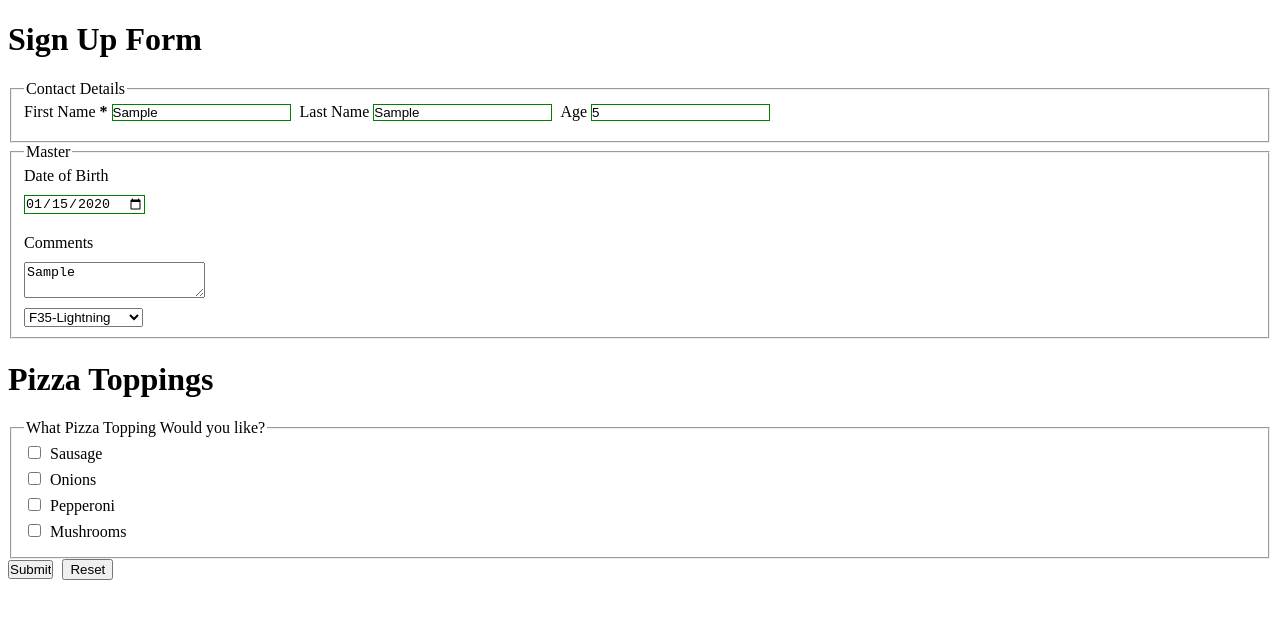
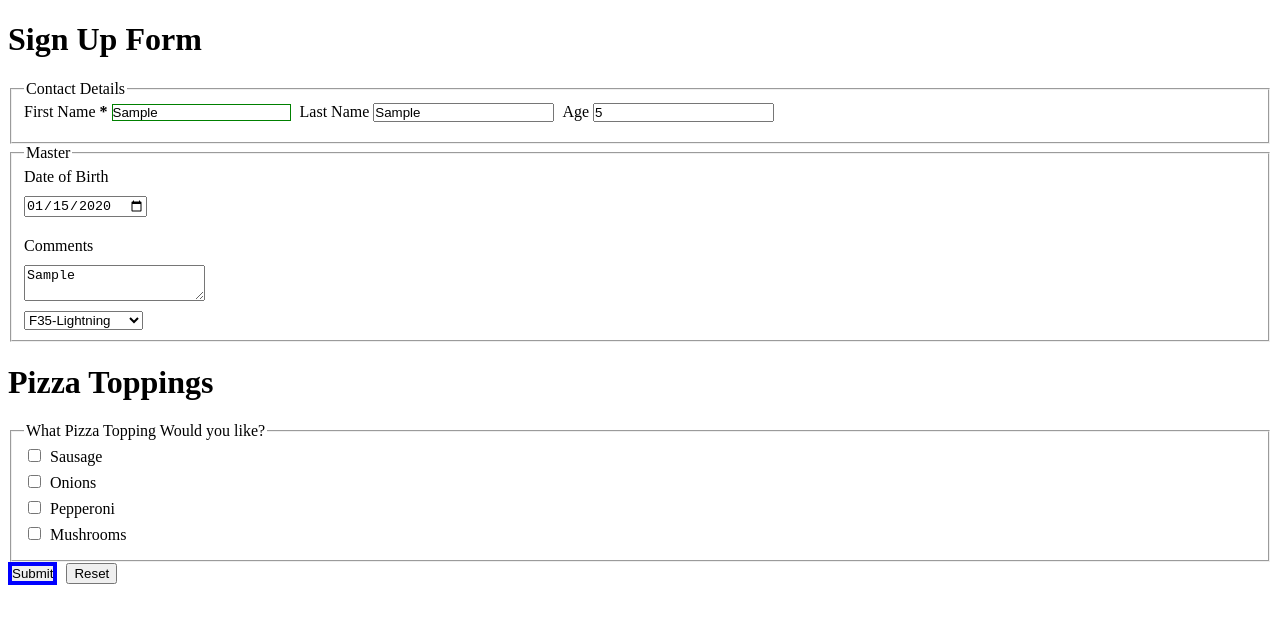
Before and after one commit to mustafa-bhatti/Advance-Top, a plain HTML site: page advance-html-css/forms/index.html in a window 1280 px wide. Both pictures are taken after typing "Sample", "Sample", "5", "2020-01-15", "Sample" into the empty fields and a click on the button "Submit". Drawn offline with Linux system fonts and the light colour scheme.

Commit message:
add borders

```diff
--- a/advance-html-css/forms/styles.css
+++ b/advance-html-css/forms/styles.css
@@ -1,3 +1,6 @@
+* {
+    box-sizing: border-box;
+}
 input{
     margin-right: 5px;
     margin-bottom: 10px;
@@ -19,8 +22,10 @@ html {
     /* flex-basis: auto; */
     align-self: flex-start;
 }
-
-input:valid{
+input:focus{
+    border: 4px solid blue;
+}
+input:valid:required{
     border: 1px solid green;
 }
 input:invalid,textarea:invalid{
```
